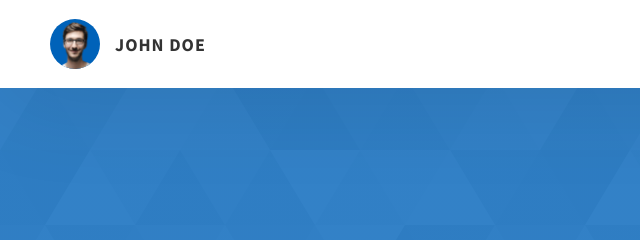
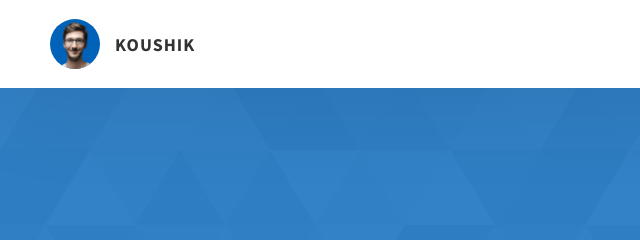
Before and after one commit to Lkoushik29/Portfolio, a website: page index.html in a window 1280 px wide. Shown: the top 240 px of the page, 0-640 px from the left. Drawn offline with Linux system fonts and the light colour scheme.

Commit message:
index file updated

```diff
--- a/index.html
+++ b/index.html
@@ -27,7 +27,7 @@
               class="header__logo-img"
             />
           </div>
-          <span class="header__logo-sub">John Doe</span>
+          <span class="header__logo-sub">Koushik</span>
         </div>
         <div class="header__main">
           <ul class="header__links">
```
